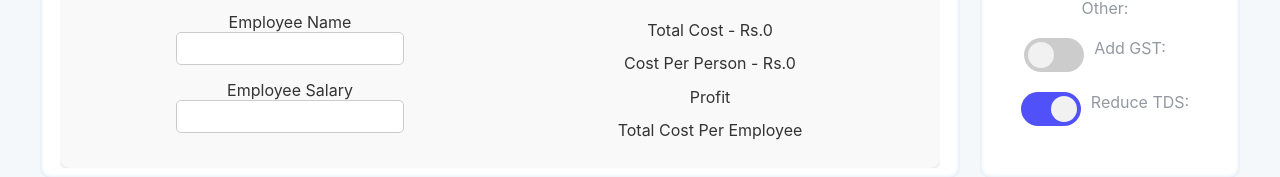
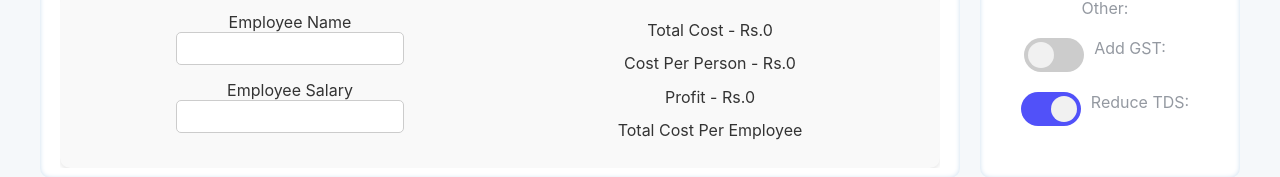
Before and after one commit to Priyanshi-max/Calculator, a React (Create React App) app: page / in a window 1280 px wide. Shown: the part 269-446 px from the top of the page. Built offline with nearby package versions, Linux system fonts and the light colour scheme.

Commit message:
Profit Percentage Calculated

```diff
--- a/src/components/Settings.js
+++ b/src/components/Settings.js
@@ -3,13 +3,17 @@ import "./settings.css";
 import { useEmployees } from '../context/EmployeesContext';
 
 export default function Settings() {
-  const { setNumberOfEmployees } = useEmployees();
+  const { setNumberOfEmployees,setProfitPercentage}  = useEmployees();
+
 
   const handleNumberOfEmployeesChange = (event) => {
     const newValue = parseInt(event.target.value);
     setNumberOfEmployees(newValue);
   };
-
+ const handleProfitPercentageChange = (event)=>{
+  const newValue = parseInt(event.target.value);
+  setProfitPercentage(newValue);
+ }
   return (
     <div className="settings-container">
       <h2>Settings</h2>
@@ -19,7 +23,7 @@ export default function Settings() {
       </div>
       <div className="setting-item">
         <label>Profit Percentage:</label>
-        <input type='number' />
+        <input type='number' onChange={handleProfitPercentageChange} />
       </div>
       <div className="setting-item">
         <label>Other:</label>
--- a/src/components/Summary.js
+++ b/src/components/Summary.js
@@ -3,9 +3,10 @@ import { useEmployees } from "../context/EmployeesContext";
 import "./summary.css";
 
 export default function Summary({ totalAmount }) {
-  const { numberOfEmployees } = useEmployees();
+  const { numberOfEmployees ,profitPercentage } = useEmployees();
 
   const costPerPerson = totalAmount / numberOfEmployees;
+  const profit = (totalAmount * profitPercentage) / 100;
 
   return (
     <div className="summary-block">
@@ -22,7 +23,7 @@ export default function Summary({ totalAmount }) {
       <div className="summary-info">
         <p>Total Cost - Rs.{totalAmount}</p>
         <p>Cost Per Person - Rs.{costPerPerson}</p>
-        <p>Profit</p>
+        <p>Profit - Rs.{profit}</p>
         <p>Total Cost Per Employee</p>
       </div>
     </div>
--- a/src/context/EmployeesContext.js
+++ b/src/context/EmployeesContext.js
@@ -6,9 +6,10 @@ export const useEmployees = () => useContext(EmployeesContext);
 
 export const EmployeesProvider = ({ children }) => {
   const [numberOfEmployees, setNumberOfEmployees] = useState(1);
+  const [profitPercentage, setProfitPercentage] = useState(0);
 
   return (
-    <EmployeesContext.Provider value={{ numberOfEmployees, setNumberOfEmployees }}>
+    <EmployeesContext.Provider value={{ numberOfEmployees, setNumberOfEmployees, profitPercentage,setProfitPercentage }}>
       {children}
     </EmployeesContext.Provider>
   );
```
